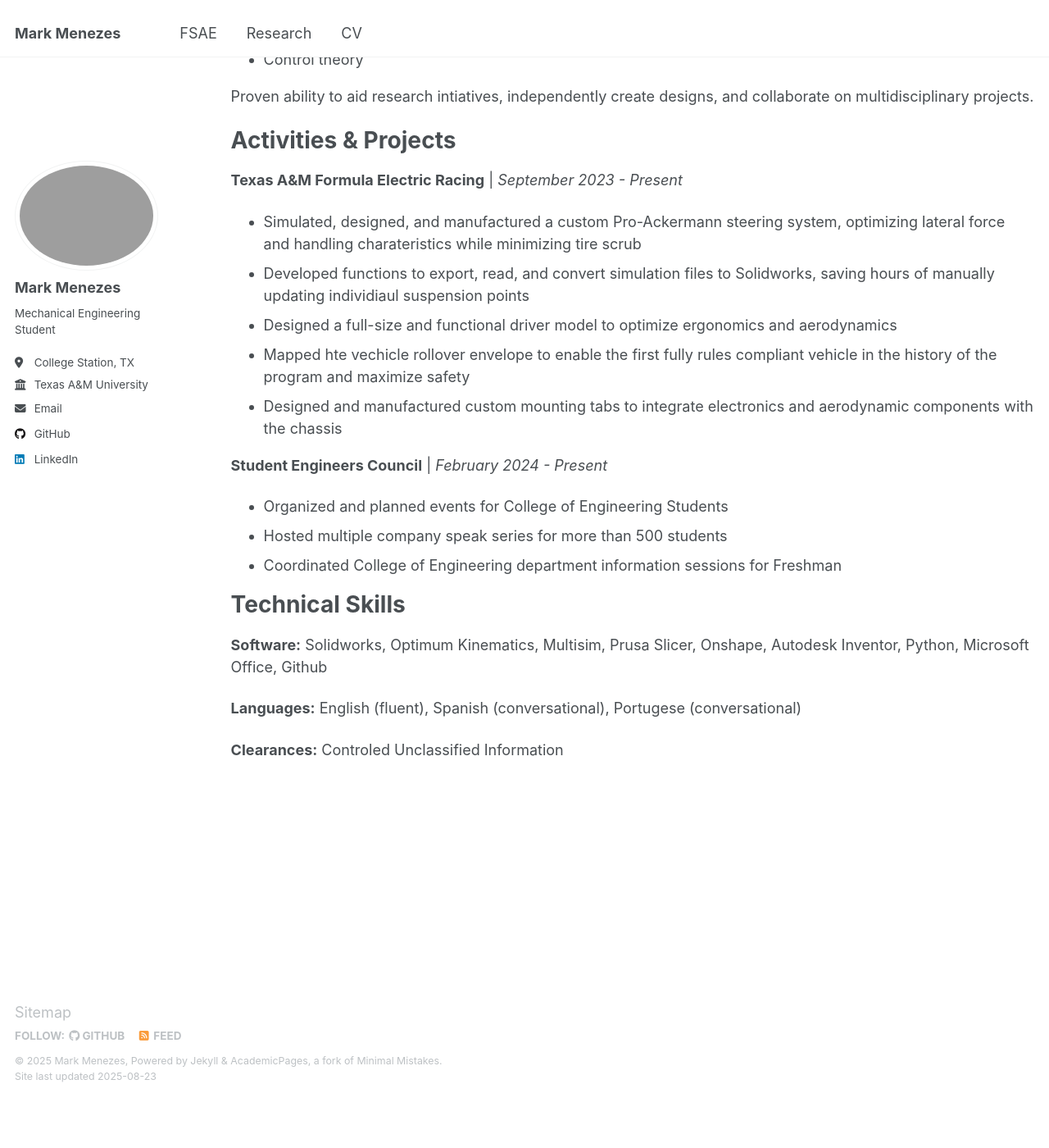
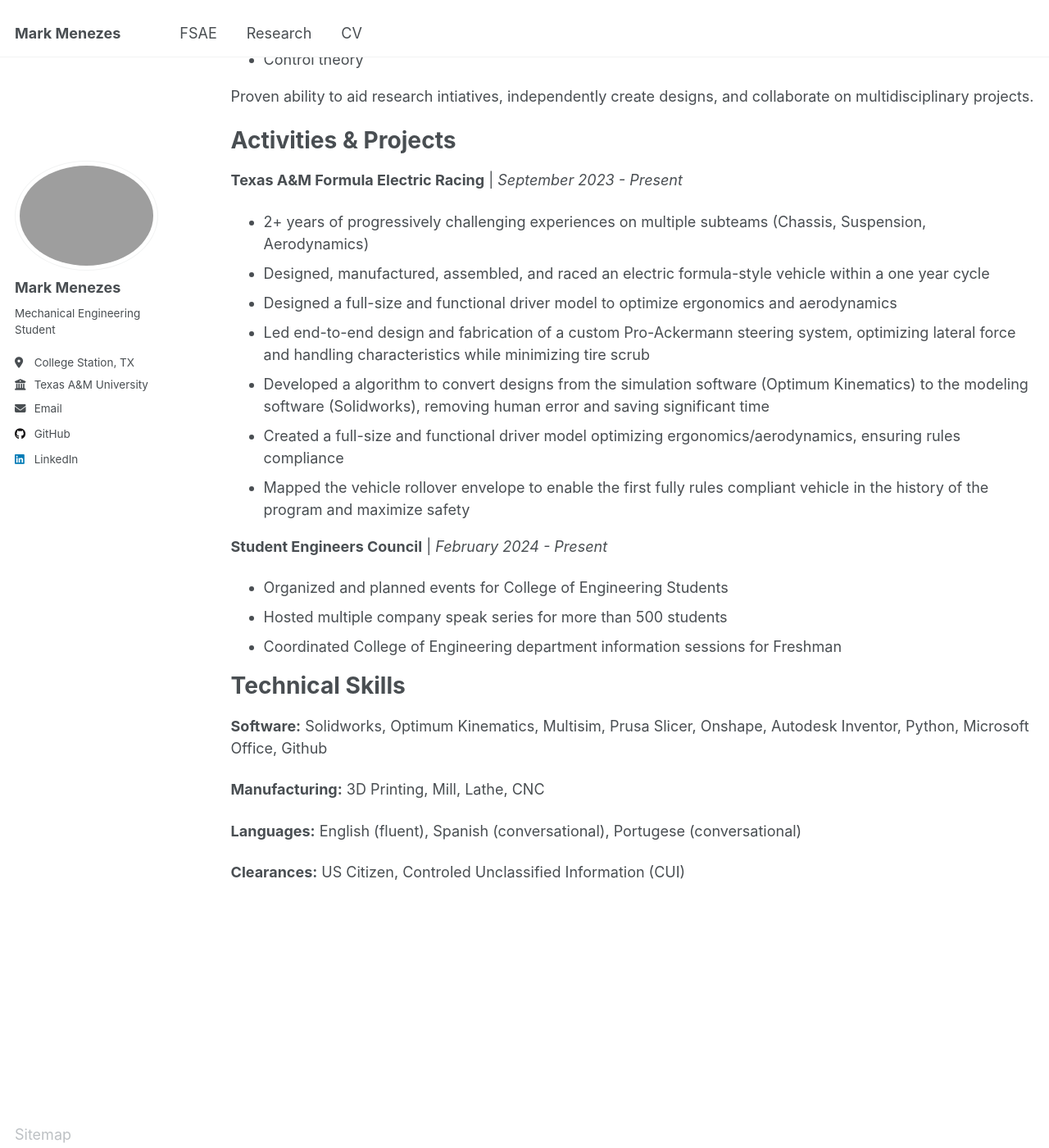
Before and after one commit to menezesmark/menezesmark.github.io, a Jekyll site: the page built from _pages/cv.md, in a window 1280 px wide and 1400 px high, scrolled down 710 px. Shown: the whole window at 82% size. Built offline with Jekyll 4.4.1, drawn with Linux system fonts in a browser that asks for light colours; before the commit the page ends 2050 px from its top, so only the background shows below that.

Commit message:
Update cv.md
update info mfg section some other stuff idk

```diff
--- a/_pages/cv.md
+++ b/_pages/cv.md
@@ -43,12 +43,16 @@
 ======
 **Texas A&M Formula Electric Racing** | *September 2023 - Present*
 
-* Simulated, designed, and manufactured a custom Pro-Ackermann steering system, optimizing lateral force and handling charateristics while minimizing tire scrub
-* Developed functions to export, read, and convert simulation files to Solidworks, saving hours of manually updating individiaul suspension points
+* 2+ years of progressively challenging experiences on multiple subteams (Chassis, Suspension, Aerodynamics)
+* Designed, manufactured, assembled, and raced an electric formula-style vehicle within a one year cycle
 * Designed a full-size and functional driver model to optimize ergonomics and aerodynamics
-* Mapped hte vechicle rollover envelope to enable the first fully rules compliant vehicle in the history of the program and maximize safety
-* Designed and manufactured custom mounting tabs to integrate electronics and aerodynamic components with the chassis
-
+* Led end-to-end design and fabrication of a custom Pro-Ackermann steering system, optimizing lateral force and
+handling characteristics while minimizing tire scrub
+* Developed a algorithm to convert designs from the simulation software (Optimum Kinematics) to the modeling
+software (Solidworks), removing human error and saving significant time
+* Created a full-size and functional driver model optimizing ergonomics/aerodynamics, ensuring rules compliance
+* Mapped the vehicle rollover envelope to enable the first fully rules compliant vehicle in the history of the program
+and maximize safety
 
 **Student Engineers Council** | *February 2024 - Present*
 * Organized and planned events for College of Engineering Students
@@ -59,6 +63,8 @@
 ======
 **Software:** Solidworks, Optimum Kinematics, Multisim, Prusa Slicer, Onshape, Autodesk Inventor, Python, Microsoft Office, Github
 
+**Manufacturing:** 3D Printing, Mill, Lathe, CNC
+
 **Languages:** English (fluent), Spanish (conversational), Portugese (conversational)
 
-**Clearances:** Controled Unclassified Information
+**Clearances:** US Citizen, Controled Unclassified Information (CUI)
```
